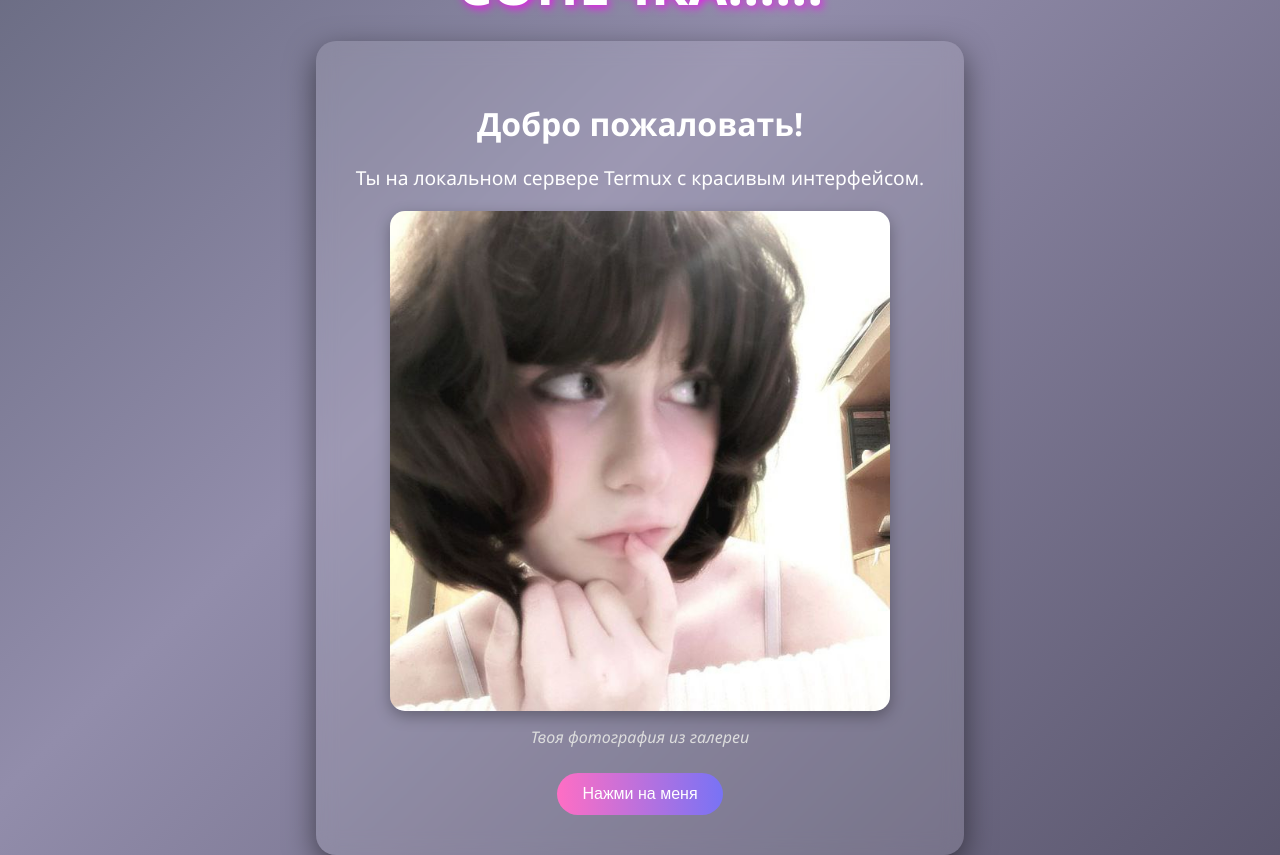
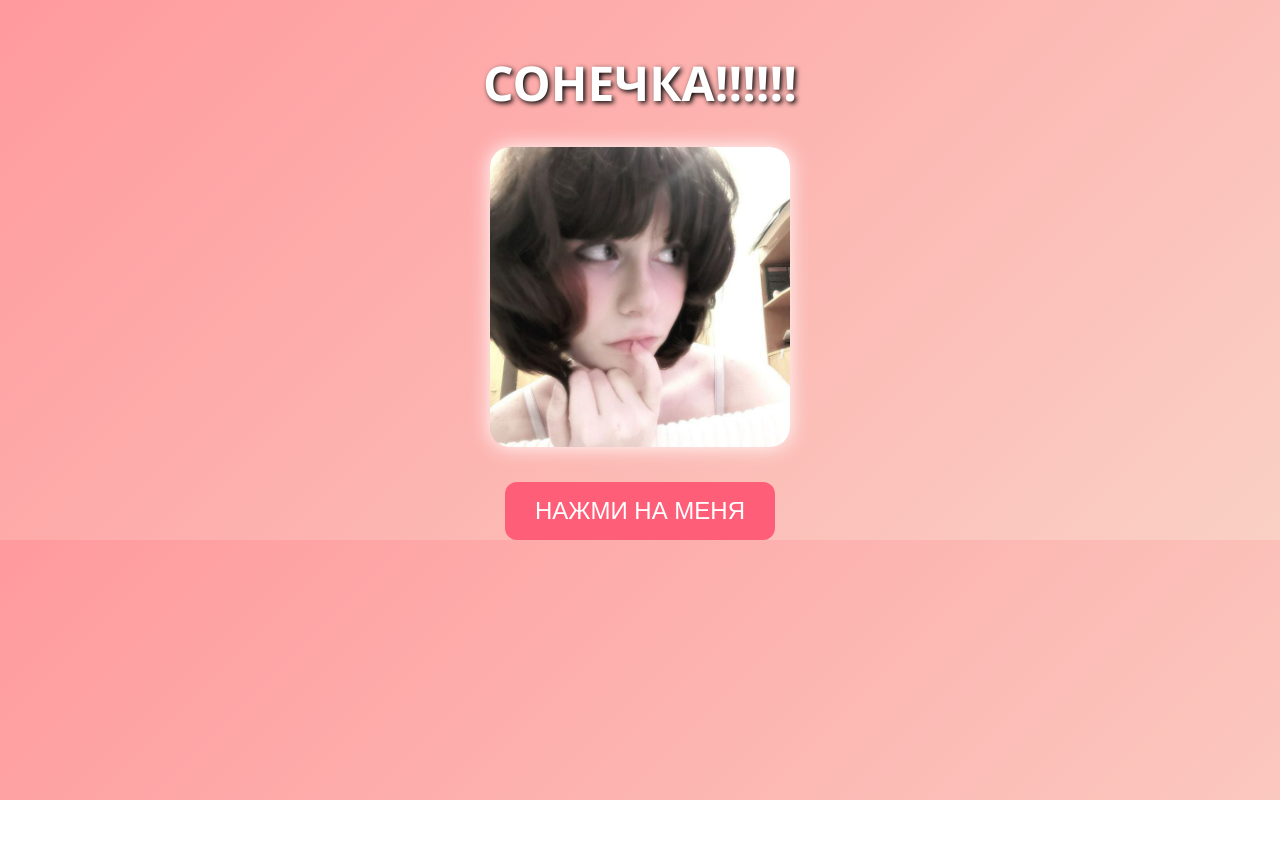
Before and after one commit to Sergey20091/myproject2345, a plain HTML site: page index.html in a window 1280 px wide. After the commit the page ends 800 px from the top, so only its background shows below. Drawn offline with Linux system fonts and the light colour scheme.

Commit message:
Обновлён сайт с анимацией и сердцами

```diff
--- a/index.html
+++ b/index.html
@@ -1,159 +1,104 @@
 <!DOCTYPE html>
 <html lang="ru">
 <head>
-  <meta charset="UTF-8">
+  <meta charset="UTF-8" />
+  <meta name="viewport" content="width=device-width, initial-scale=1.0"/>
   <title>СОНЕЧКА!!!!!!</title>
   <style>
     body {
       margin: 0;
-      padding: 0;
       font-family: 'Segoe UI', sans-serif;
-      height: 100vh;
-      background: linear-gradient(-45deg, #1f1c2c, #928DAB, #0f2027, #2c5364);
-      background-size: 400% 400%;
-      animation: gradientBG 15s ease infinite;
-      display: flex;
-      flex-direction: column;
-      justify-content: center;
-      align-items: center;
-      overflow: hidden;
+      background: linear-gradient(135deg, #ff9a9e 0%, #fad0c4 100%);
+      color: #fff;
+      text-align: center;
+      overflow-x: hidden;
     }
-
-    @keyframes gradientBG {
-      0% { background-position: 0% 50%; }
-      50% { background-position: 100% 50%; }
-      100% { background-position: 0% 50%; }
+    h1 {
+      font-size: 3em;
+      margin-top: 50px;
+      text-shadow: 2px 2px 5px #000;
     }
-
+    button {
+      margin-top: 30px;
+      padding: 15px 30px;
+      font-size: 1.5em;
+      background-color: #ff5e78;
+      border: none;
+      border-radius: 12px;
+      cursor: pointer;
+      color: white;
+      transition: transform 0.2s;
+    }
+    button:hover {
+      background-color: #ff3366;
+      transform: scale(1.05);
+    }
+    .hearts {
+      position: absolute;
+      top: 0;
+      left: 0;
+      width: 100%;
+      height: 100%;
+      pointer-events: none;
+      z-index: 1000;
+    }
+    .heart {
+      position: absolute;
+      width: 30px;
+      height: 30px;
+      background: url('https://emoji.slack-edge.com/T02FZVKLZ/heart/f3e8f23663e97d33.png') no-repeat center;
+      background-size: cover;
+      animation: float 3s ease-in infinite;
+    }
+    @keyframes float {
+      0% {
+        transform: translateY(0) scale(1);
+        opacity: 1;
+      }
+      100% {
+        transform: translateY(-100vh) scale(1.5);
+        opacity: 0;
+      }
+    }
     .shake {
       animation: shake 0.5s;
     }
-
     @keyframes shake {
-      0% { transform: translate(0px, 0px); }
-      20% { transform: translate(-10px, 0px); }
-      40% { transform: translate(10px, 0px); }
-      60% { transform: translate(-10px, 0px); }
-      80% { transform: translate(10px, 0px); }
-      100% { transform: translate(0px, 0px); }
-    }
-
-    .title {
-      font-size: 3.5em;
-      font-weight: bold;
-      color: #fff;
-      text-shadow: 2px 2px 10px #ff00ff;
-      margin-bottom: 20px;
-      animation: titleFade 2s ease-out;
-    }
-
-    @keyframes titleFade {
-      0% { opacity: 0; transform: scale(0.8); }
-      100% { opacity: 1; transform: scale(1); }
-    }
-
-    .card {
-      background: rgba(255, 255, 255, 0.1);
-      backdrop-filter: blur(10px);
-      border-radius: 20px;
-      padding: 40px;
-      text-align: center;
-      box-shadow: 0 10px 30px rgba(0, 0, 0, 0.5);
-      max-width: 600px;
-      color: white;
-      animation: fadeIn 2s ease forwards;
-    }
-
-    h1 {
-      font-size: 2em;
-      margin-bottom: 10px;
-    }
-
-    p {
-      font-size: 1.2em;
-      margin-bottom: 20px;
-    }
-
-    img {
-      width: 100%;
-      max-width: 500px;
-      border-radius: 15px;
-      box-shadow: 0 5px 15px rgba(0,0,0,0.3);
-      transition: transform 0.3s ease;
-    }
-
-    img:hover {
-      transform: scale(1.05);
-    }
-
-    .caption {
-      font-style: italic;
-      color: #dddddd;
-      margin-top: 10px;
-    }
-
-    @keyframes fadeIn {
-      from { opacity: 0; transform: translateY(30px); }
-      to { opacity: 1; transform: translateY(0); }
-    }
-
-    .btn {
-      margin-top: 25px;
-      padding: 12px 25px;
-      background: #ff6ec4;
-      background: linear-gradient(to right, #ff6ec4, #7873f5);
-      color: white;
-      border: none;
-      border-radius: 30px;
-      font-size: 1em;
-      cursor: pointer;
-      transition: background 0.3s ease;
-    }
-
-    .btn:hover {
-      background: linear-gradient(to right, #7873f5, #ff6ec4);
-    }
-
-    .heart {
-      position: absolute;
-      font-size: 30px;
-      color: #ff69b4;
-      animation: floatUp 2s ease-out forwards;
-    }
-
-    @keyframes floatUp {
-      0% { opacity: 1; transform: translateY(0); }
-      100% { opacity: 0; transform: translateY(-300px) scale(1.5); }
+      0% { transform: translate(1px, 1px) rotate(0deg); }
+      10% { transform: translate(-1px, -2px) rotate(-1deg); }
+      20% { transform: translate(-3px, 0px) rotate(1deg); }
+      30% { transform: translate(3px, 2px) rotate(0deg); }
+      40% { transform: translate(1px, -1px) rotate(1deg); }
+      50% { transform: translate(-1px, 2px) rotate(-1deg); }
+      60% { transform: translate(-3px, 1px) rotate(0deg); }
+      70% { transform: translate(3px, 1px) rotate(-1deg); }
+      80% { transform: translate(-1px, -1px) rotate(1deg); }
+      90% { transform: translate(1px, 2px) rotate(0deg); }
+      100% { transform: translate(1px, -2px) rotate(-1deg); }
     }
   </style>
 </head>
 <body>
-  <div class="title">СОНЕЧКА!!!!!!</div>
-
-  <div class="card">
-    <h1>Добро пожаловать!</h1>
-    <p>Ты на локальном сервере Termux с красивым интерфейсом.</p>
-    <img src="IMG_20250429_120050_020.jpg" alt="Фото из Telegram">
-    <div class="caption">Твоя фотография из галереи</div>
-    <button class="btn" onclick="triggerEffects()">Нажми на меня</button>
-  </div>
+  <h1>СОНЕЧКА!!!!!!</h1>
+  <img src="IMG_20250429_120050_020.jpg" width="300" alt="Фото" style="border-radius: 20px; box-shadow: 0 0 20px #fff;">
+  <br />
+  <button onclick="startEffect()">НАЖМИ НА МЕНЯ</button>
+  <div class="hearts" id="hearts"></div>
 
   <script>
-    function triggerEffects() {
-      // Тряска страницы
+    function startEffect() {
       document.body.classList.add('shake');
       setTimeout(() => document.body.classList.remove('shake'), 500);
 
-      // Появление сердец
-      for (let i = 0; i < 20; i++) {
+      for (let i = 0; i < 30; i++) {
         const heart = document.createElement('div');
-        heart.classList.add('heart');
-        heart.innerText = '❤';
+        heart.className = 'heart';
         heart.style.left = Math.random() * 100 + 'vw';
-        heart.style.top = Math.random() * 50 + 50 + 'vh';
-        heart.style.fontSize = (Math.random() * 20 + 20) + 'px';
-        document.body.appendChild(heart);
-        setTimeout(() => heart.remove(), 2000);
+        heart.style.top = '100vh';
+        heart.style.animationDuration = (Math.random() * 2 + 2) + 's';
+        document.getElementById('hearts').appendChild(heart);
+
+        setTimeout(() => heart.remove(), 3000);
       }
     }
   </script>
```
